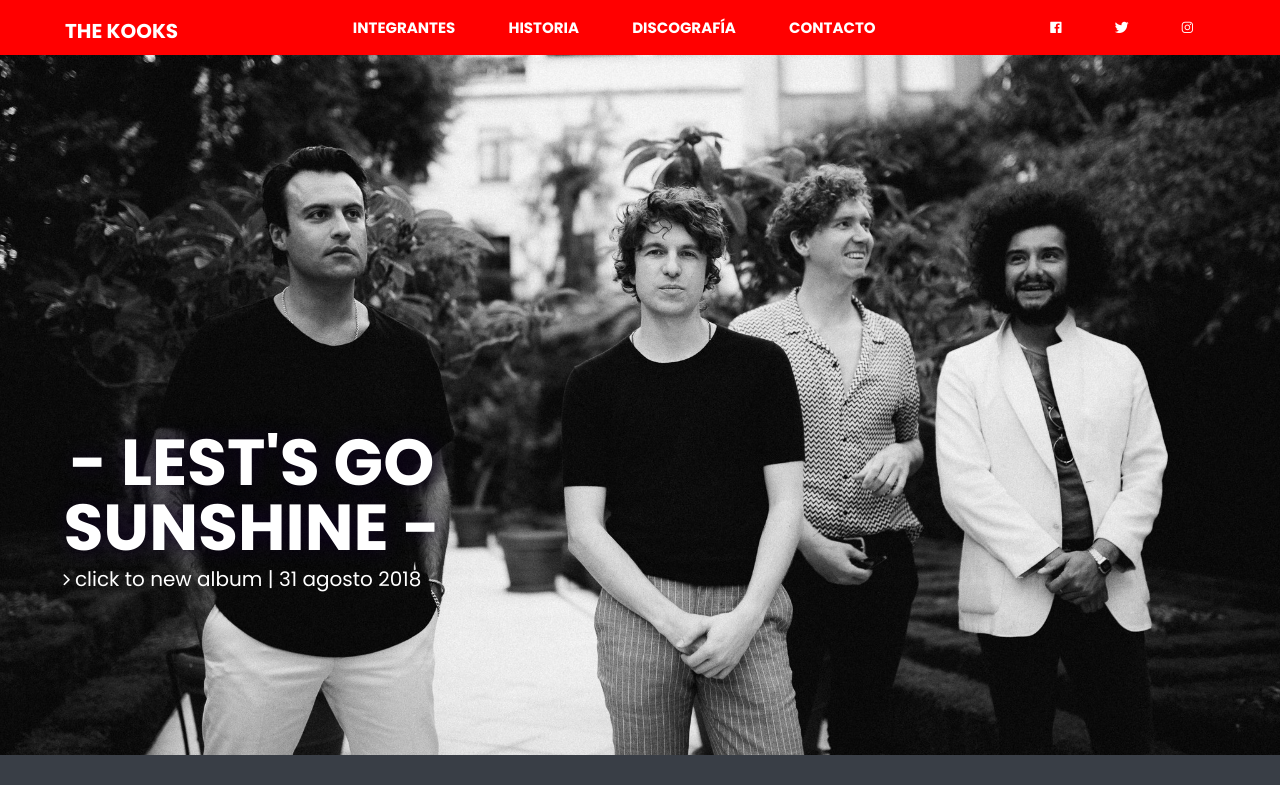
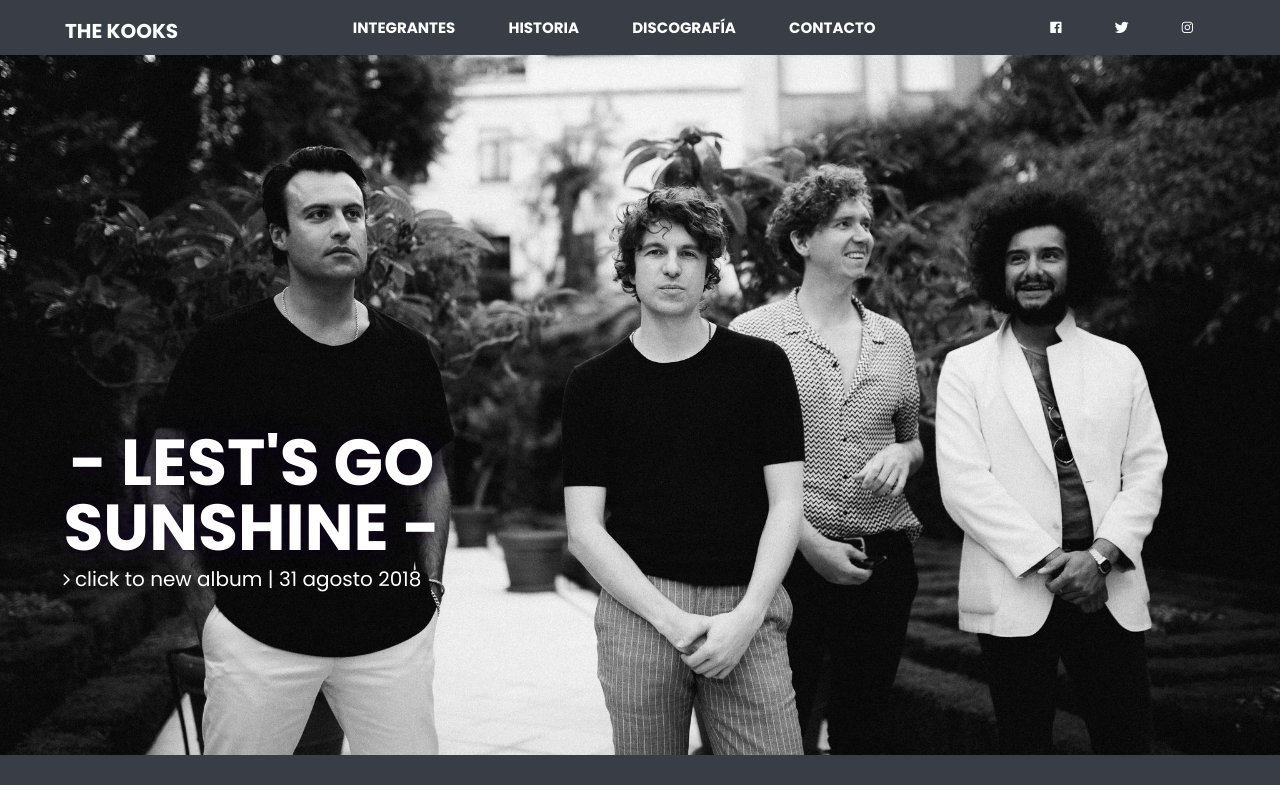
Before and after one commit to macapineiro/thekooks, a plain HTML site: page index.html in a window 1280 px wide. Shown: the top 800 px of the page. Drawn offline with nearby package versions, Linux system fonts and the light colour scheme.

Commit message:
cambio color barra

```diff
--- a/estilos.css
+++ b/estilos.css
@@ -10,7 +10,7 @@ body {
 header {
 	margin: 0 auto;
 	padding: 0;
-	background-color: red;
+	background-color: #393e46;
 	font-size: 15px;
 	text-align: center;
 	font-weight: bold;
```
